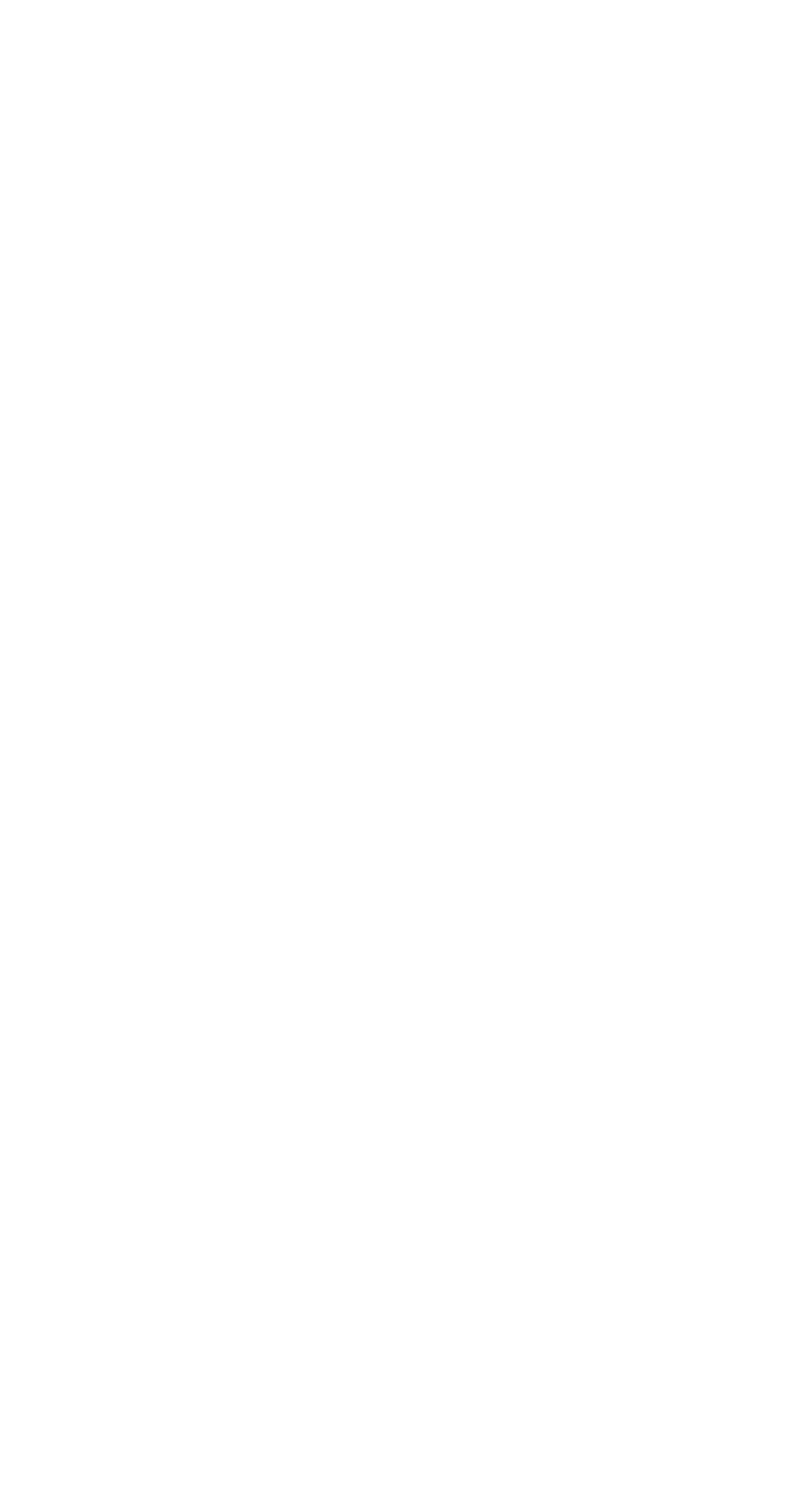
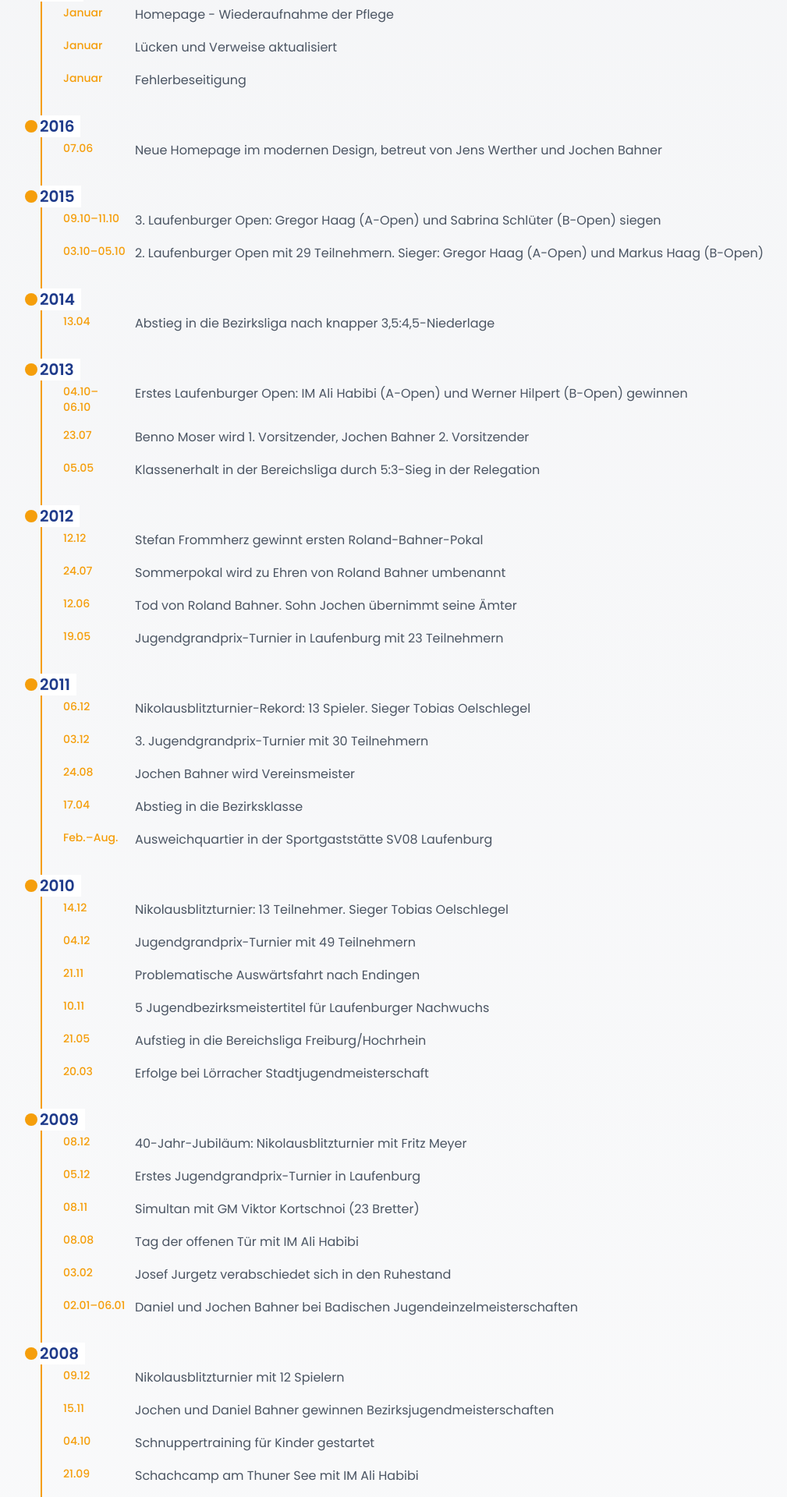
Before and after one commit to myronsi/schachclub-laufenburg, a React (Vite) app: page /ueberuns in a window 1280 px wide. Shown: the part 1170-3090 px from the top of the page at 78% size, without its empty margins (31-1040 px from the left). Before the commit the page ends 1058 px from the top, so only its background shows below. Built offline with nearby package versions, Linux system fonts and the light colour scheme.

Commit message:
Reverted to edit edt-ea905049-f90b-47fe-837e-877a7efb991d: "Update Lovable template
Update project template to the latest Lovable version to enable new features."

```diff
--- a/src/components/AboutSection.tsx
+++ b/src/components/AboutSection.tsx
@@ -1,19 +1,291 @@
+
 import { Info, Users, Euro, ScrollText } from "lucide-react";
 import { Card, CardContent, CardHeader, CardTitle } from "@/components/ui/card";
 import { useScrollAnimation } from "@/hooks/useScrollAnimation";
 
 const AboutSection = () => {
   const boardAnimation = useScrollAnimation();
-  const timelineAnimation = useScrollAnimation({
-    threshold: 0.05,
-    rootMargin: "50px"
-  });
+  const timelineAnimation = useScrollAnimation();
   const feesAnimation = useScrollAnimation();
   const documentsAnimation = useScrollAnimation();
   const historyAnimation = useScrollAnimation();
 
   const timeline = [
-    // Timeline data remains unchanged
+    {
+      year: "2025",
+      events: [
+        { date: "Januar", text: "Homepage - erneute Pflege" },
+        { date: "Januar", text: "Archiv mit Bildergeschichten aufgearbeitet" },
+        { date: "Januar", text: "Fehlerbeseitigung" }
+      ]
+    },
+    {
+      year: "2023",
+      events: [
+        { date: "Januar", text: "Homepage - Wiederaufnahme der Pflege" },
+        { date: "Januar", text: "Lücken und Verweise aktualisiert" },
+        { date: "Januar", text: "Fehlerbeseitigung" }
+      ]
+    },
+    {
+      year: "2016",
+      events: [
+        { date: "07.06", text: "Neue Homepage im modernen Design, betreut von Jens Werther und Jochen Bahner" }
+      ]
+    },
+    {
+      year: "2015",
+      events: [
+        {
+          date: "09.10–11.10",
+          text: "3. Laufenburger Open: Gregor Haag (A-Open) und Sabrina Schlüter (B-Open) siegen"
+        },
+        {
+          date: "03.10–05.10",
+          text: "2. Laufenburger Open mit 29 Teilnehmern. Sieger: Gregor Haag (A-Open) und Markus Haag (B-Open)"
+        }
+      ]
+    },
+    {
+      year: "2014",
+      events: [
+        { date: "13.04", text: "Abstieg in die Bezirksliga nach knapper 3,5:4,5-Niederlage" }
+      ]
+    },
+    {
+      year: "2013",
+      events: [
+        { date: "04.10–06.10", text: "Erstes Laufenburger Open: IM Ali Habibi (A-Open) und Werner Hilpert (B-Open) gewinnen" },
+        { date: "23.07", text: "Benno Moser wird 1. Vorsitzender, Jochen Bahner 2. Vorsitzender" },
+        { date: "05.05", text: "Klassenerhalt in der Bereichsliga durch 5:3-Sieg in der Relegation" }
+      ]
+    },
+    {
+      year: "2012",
+      events: [
+        { date: "12.12", text: "Stefan Frommherz gewinnt ersten Roland-Bahner-Pokal" },
+        { date: "24.07", text: "Sommerpokal wird zu Ehren von Roland Bahner umbenannt" },
+        { date: "12.06", text: "Tod von Roland Bahner. Sohn Jochen übernimmt seine Ämter" },
+        { date: "19.05", text: "Jugendgrandprix-Turnier in Laufenburg mit 23 Teilnehmern" }
+      ]
+    },
+    {
+      year: "2011",
+      events: [
+        { date: "06.12", text: "Nikolausblitzturnier-Rekord: 13 Spieler. Sieger Tobias Oelschlegel" },
+        { date: "03.12", text: "3. Jugendgrandprix-Turnier mit 30 Teilnehmern" },
+        { date: "24.08", text: "Jochen Bahner wird Vereinsmeister" },
+        { date: "17.04", text: "Abstieg in die Bezirksklasse" },
+        { date: "Feb.–Aug.", text: "Ausweichquartier in der Sportgaststätte SV08 Laufenburg" }
+      ]
+    },
+    {
+      year: "2010",
+      events: [
+        { date: "14.12", text: "Nikolausblitzturnier: 13 Teilnehmer. Sieger Tobias Oelschlegel" },
+        { date: "04.12", text: "Jugendgrandprix-Turnier mit 49 Teilnehmern" },
+        { date: "21.11", text: "Problematische Auswärtsfahrt nach Endingen" },
+        { date: "10.11", text: "5 Jugendbezirksmeistertitel für Laufenburger Nachwuchs" },
+        { date: "21.05", text: "Aufstieg in die Bereichsliga Freiburg/Hochrhein" },
+        { date: "20.03", text: "Erfolge bei Lörracher Stadtjugendmeisterschaft" }
+      ]
+    },
+    {
+      year: "2009",
+      events: [
+        { date: "08.12", text: "40-Jahr-Jubiläum: Nikolausblitzturnier mit Fritz Meyer" },
+        { date: "05.12", text: "Erstes Jugendgrandprix-Turnier in Laufenburg" },
+        { date: "08.11", text: "Simultan mit GM Viktor Kortschnoi (23 Bretter)" },
+        { date: "08.08", text: "Tag der offenen Tür mit IM Ali Habibi" },
+        { date: "03.02", text: "Josef Jurgetz verabschiedet sich in den Ruhestand" },
+        { date: "02.01–06.01", text: "Daniel und Jochen Bahner bei Badischen Jugendeinzelmeisterschaften" }
+      ]
+    },
+    {
+      year: "2008",
+      events: [
+        { date: "09.12", text: "Nikolausblitzturnier mit 12 Spielern" },
+        { date: "15.11", text: "Jochen und Daniel Bahner gewinnen Bezirksjugendmeisterschaften" },
+        { date: "04.10", text: "Schnuppertraining für Kinder gestartet" },
+        { date: "21.09", text: "Schachcamp am Thuner See mit IM Ali Habibi" },
+        { date: "31.07", text: "LaKiSo-Angebot mit 13 Teilnehmern" },
+        { date: "22.07", text: "Satzungsänderung und Jugendvereinsmeisterschaften" },
+        { date: "01.03", text: "Rückkehr in die Gärtnerklause" },
+        { date: "23.02", text: "Erfolge beim Jugendmannschaftsturnier in Waldshut" },
+        { date: "04.01–06.01", text: "Daniel Bahner bei Badischen U12-Meisterschaften" }
+      ]
+    },
+    {
+      year: "2007",
+      events: [
+        { date: "09.12", text: "3 Pokale beim Jugendgrandprix" },
+        { date: "31.10", text: "Brunchfahrt mit Bernhard Bürgin" },
+        { date: "12.06", text: "Thomas Schmidt wird Vereinsmeister" },
+        { date: "03.03", text: "2. Platz bei Jugendmannschaftsmeisterschaft" }
+      ]
+    },
+    {
+      year: "2006",
+      events: [
+        { date: "August", text: "Erstes LaKiSo-Schachtraining" }
+      ]
+    },
+    {
+      year: "2005",
+      events: [
+        { date: "10.12", text: "Wiederbelebung der Jugendabteilung mit 7 Jugendlichen" },
+        { date: "03.12", text: "Jochen Bahner 2. beim Wiesental-Jugendturnier" },
+        { date: "26.11", text: "Erste Teilnahme an Bezirksjugendmeisterschaft" },
+        { date: "24.07", text: "Tod von Ehrenmitglied Joseph Hauser (98)" },
+        { date: "17.04", text: "Aufstieg in die Bereichsliga" }
+      ]
+    },
+    {
+      year: "2004",
+      events: [
+        { date: "07.12", text: "2. Nikolausblitzturnier erfolgreich" },
+        { date: "02.05", text: "Knapp verpasster Aufstieg gegen Todtnau-Schönau" },
+        { date: "04.04", text: "Neue Bundesliga-Garnituren eingeweiht" }
+      ]
+    },
+    {
+      year: "2003",
+      events: [
+        { date: "09.12", text: "Erstes Nikolausblitzturnier mit 10 Teilnehmern" },
+        { date: "Juli", text: "Sommerpokal-Turnier mit neuem Wanderpokal" },
+        { date: "28.06", text: "Frühschoppen mit Blitzturnier" },
+        { date: "21.05", text: "„Schach im Freibad“-Aktion" }
+      ]
+    },
+    {
+      year: "2002",
+      events: [
+        { date: "20.12", text: "Tod von Franz Baumgartner" },
+        { date: "23.07", text: "Jahreshauptversammlung" },
+        { date: "20.07", text: "Tag der offenen Tür mit Blitzturnier" },
+        { date: "Mai", text: "4. Platz in der Bezirksliga; Pokalerfolg gegen Engen" }
+      ]
+    },
+    {
+      year: "2001",
+      events: [
+        { date: "Juli", text: "Tod von Josef Ebner" },
+        { date: "23.06", text: "Schachbeteiligung am Schulfest" }
+      ]
+    },
+    {
+      year: "2000",
+      events: [
+        { date: "Juli", text: "Homepage online" },
+        { date: "21.03", text: "Sommerpokalverleihung mit Imbiss" },
+        { date: "06.02", text: "Tod von Willi Watzek" }
+      ]
+    },
+    {
+      year: "1999",
+      events: [
+        { date: "", text: "Jugendförderung durch Siegfried Korb und Elmar Kohlhöfer" }
+      ]
+    },
+    {
+      year: "1997",
+      events: [
+        { date: "21.08", text: "Eintragung ins Vereinsregister als „SC Laufenburg e.V.“" },
+        { date: "27.01", text: "Tod von Herbert Müller" }
+      ]
+    },
+    {
+      year: "1994",
+      events: [
+        { date: "25.06", text: "Siegfried Korb wird Ehrenmitglied" },
+        { date: "Juni", text: "25-Jahr-Feier mit GM Charles Partos" }
+      ]
+    },
+    {
+      year: "1988",
+      events: [
+        { date: "02.10", text: "Erfolge beim Hochrhein-Schachturnier" }
+      ]
+    },
+    {
+      year: "1987",
+      events: [
+        { date: "", text: "Josef Hauser wird Ehrenmitglied" }
+      ]
+    },
+    {
+      year: "1986",
+      events: [
+        { date: "06.09", text: "Simultan mit GM Viktor Kortschnoi" },
+        { date: "20.04", text: "Tod von Dr. Gustav Brachtl" }
+      ]
+    },
+    {
+      year: "1984",
+      events: [
+        { date: "", text: "Willi Watzek zieht ins Allgäu" },
+        { date: "29.06", text: "15-Jahr-Feier; Ehrung von Dr. Brachtl" }
+      ]
+    },
+    {
+      year: "1982",
+      events: [
+        { date: "Aug.", text: "Freilandschach am Rheinuferweg" }
+      ]
+    },
+    {
+      year: "1981",
+      events: [
+        { date: "04.02", text: "Eigene Vereinssatzung" }
+      ]
+    },
+    {
+      year: "1979",
+      events: [
+        { date: "Sept.", text: "Umzug in die Gärtnerklause; 10-Jahr-Feier" },
+        { date: "", text: "Verlust von Spielern durch Wiedergründung SC Säckingen" }
+      ]
+    },
+    {
+      year: "1972–79",
+      events: [
+        { date: "", text: "Erfolge in Landesliga; Jugendturniere" }
+      ]
+    },
+    {
+      year: "1972",
+      events: [
+        { date: "30.07", text: "Simultan mit GM Friedrich Sämisch" },
+        { date: "24.02", text: "Gründung Schach-AG an Hebelschule" }
+      ]
+    },
+    {
+      year: "1971",
+      events: [
+        { date: "", text: "Beitritt zum Badischen Schachverband" },
+        { date: "08.08", text: "Freilandschach im „Salmen“-Garten" },
+        { date: "10.03", text: "Verselbstständigung vom SC 08" }
+      ]
+    },
+    {
+      year: "1970–71",
+      events: [
+        { date: "", text: "Erste Stadtmeisterschaft: Dr. Brachtl siegt" }
+      ]
+    },
+    {
+      year: "1970",
+      events: [
+        { date: "", text: "Umzug in den „Salmen“" }
+      ]
+    },
+    {
+      year: "1969",
+      events: [
+        { date: "01.10", text: "Regelmäßiger Spielbetrieb im „Lerchenstüble“" },
+        { date: "23.09", text: "Gründung als Abteilung des SV 08 Laufenburg" }
+      ]
+    }
   ];
 
   return (
@@ -106,7 +378,7 @@ const AboutSection = () => {
             </ul>
           </CardContent>
         </Card>
-        <div className="mb-12">
+        <div className="mb-12" ref={timelineAnimation.elementRef}>
           <h3 className="text-2xl font-semibold mb-6 text-club-primary">
             Unsere Geschichte
           </h3>
@@ -120,14 +392,8 @@ const AboutSection = () => {
               {timeline.map((group, groupIndex) => (
                 <div
                   key={group.year}
-                  className={`relative opacity-0 transition-all duration-500 ease-out ${
-                    timelineAnimation.isVisible
-                      ? 'opacity-100 translate-x-0'
-                      : 'translate-x-[-20px]'
-                  }`}
-                  style={{
-                    transitionDelay: `${groupIndex * 0.1}s`,
-                  }}
+                  className={`relative opacity-0 ${timelineAnimation.isVisible ? 'animate-slideInRight' : ''}`}
+                  style={{ animationDelay: `${groupIndex * 0.1}s` }}
                 >
                   <div className="absolute -left-[42px] top-0 flex items-center gap-3">
                     <div className="w-4 h-4 bg-club-accent rounded-full transform translate-x-[9px] z-10" />
@@ -138,17 +404,7 @@ const AboutSection = () => {
 
                   <div className="pt-8 pl-4 space-y-4">
                     {group.events.map((event, eventIndex) => (
-                      <div
-                        key={eventIndex}
-                        className={`flex gap-3 opacity-0 transition-all duration-500 ease-out ${
-                          timelineAnimation.isVisible
-                            ? 'opacity-100 translate-x-0'
-                            : 'translate-x-[-20px]'
-                        }`}
-                        style={{
-                          transitionDelay: `${groupIndex * 0.1 + eventIndex * 0.05}s`,
-                        }}
-                      >
+                      <div key={eventIndex} className="flex gap-3">
                         {event.date && (
                           <div className="w-20 shrink-0 text-sm text-club-accent font-medium">
                             {event.date}
--- a/src/hooks/useScrollAnimation.tsx
+++ b/src/hooks/useScrollAnimation.tsx
@@ -1,12 +1,6 @@
-
 import { useEffect, useRef, useState } from "react";
 
-interface ScrollAnimationOptions {
-  threshold?: number;
-  rootMargin?: string;
-}
-
-export const useScrollAnimation = (options: ScrollAnimationOptions = {}) => {
+export const useScrollAnimation = () => {
   const elementRef = useRef<HTMLDivElement>(null);
   const [isVisible, setIsVisible] = useState(false);
 
@@ -15,14 +9,14 @@ export const useScrollAnimation = (options: ScrollAnimationOptions = {}) => {
       ([entry]) => {
         if (entry.isIntersecting) {
           setIsVisible(true);
+          // Sobald das Element sichtbar war, können wir den Observer entfernen
           if (elementRef.current) {
             observer.unobserve(elementRef.current);
           }
         }
       },
       {
-        threshold: options.threshold ?? 0.1,
-        rootMargin: options.rootMargin ?? "0px"
+        threshold: 0.1, // Animation startet, wenn 10% des Elements sichtbar sind
       }
     );
 
@@ -35,7 +29,7 @@ export const useScrollAnimation = (options: ScrollAnimationOptions = {}) => {
         observer.unobserve(elementRef.current);
       }
     };
-  }, [options.threshold, options.rootMargin]);
+  }, []);
 
   return { elementRef, isVisible };
 };
```
